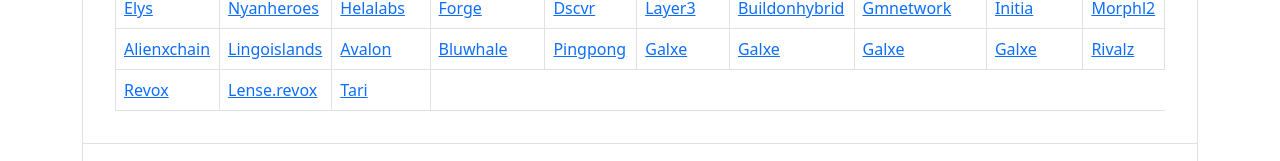
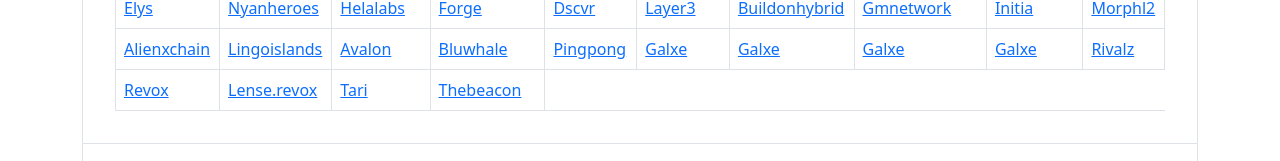
Before and after one commit to 2246250622/Airdrop-babydog-, a plain HTML site: page baby.html in a window 1280 px wide. Shown: the part 314-475 px from the top of the page. Drawn offline with nearby package versions, Linux system fonts and the light colour scheme.

Commit message:
Update baby.html

```diff
--- a/baby.html
+++ b/baby.html
@@ -217,6 +217,10 @@
                           <td>
                             <a style="display:block;" target="_blank" href="https://airdrop.tari.com/quests">Tari</a>
                         </td>
+
+                        <td>
+                          <a style="display:block;" target="_blank" href="https://nfq.thebeacon.gg/?referral=BaByJai0425">Thebeacon</a>
+                      </td>
                                 </tr>
                               </tbody>
                             </table>
```
